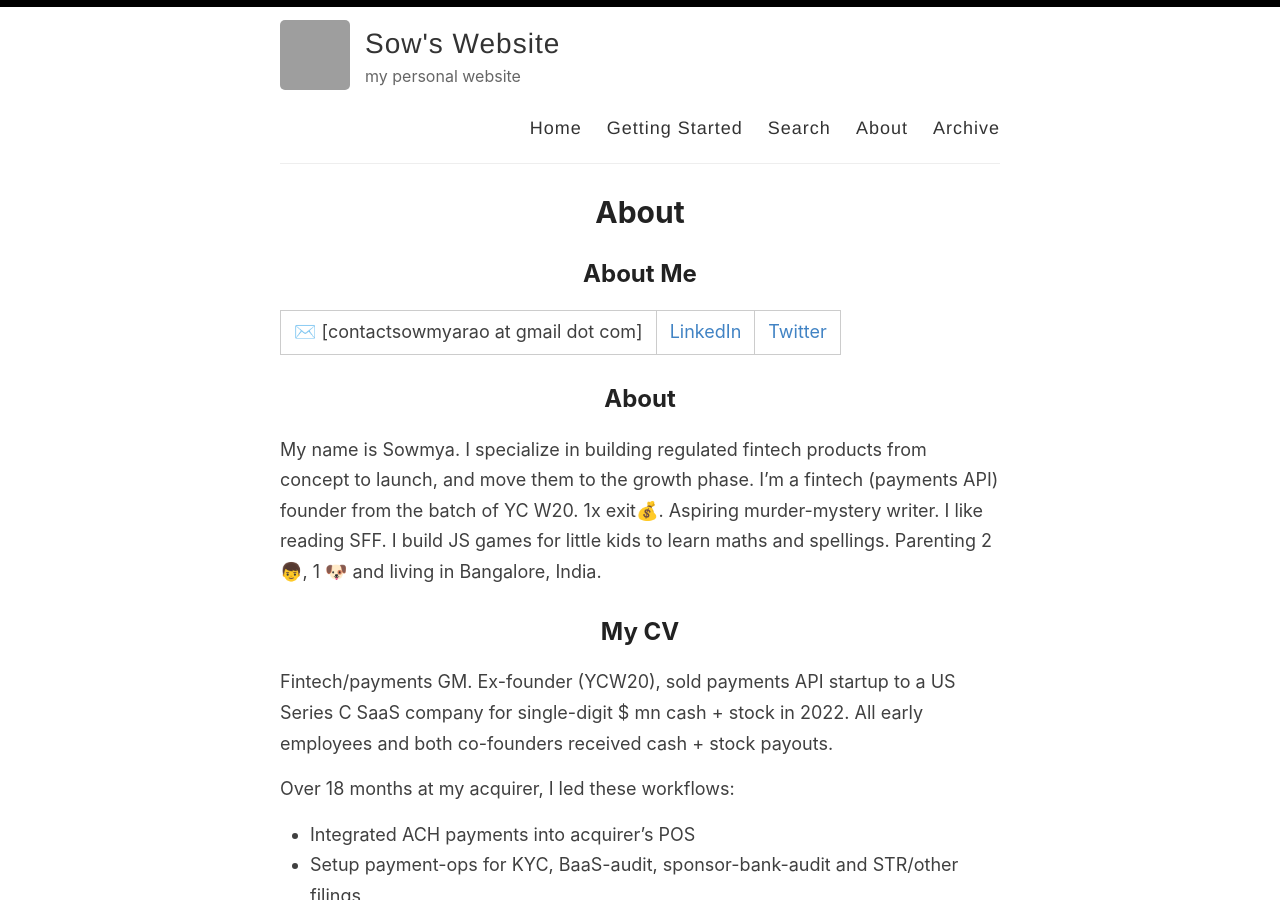
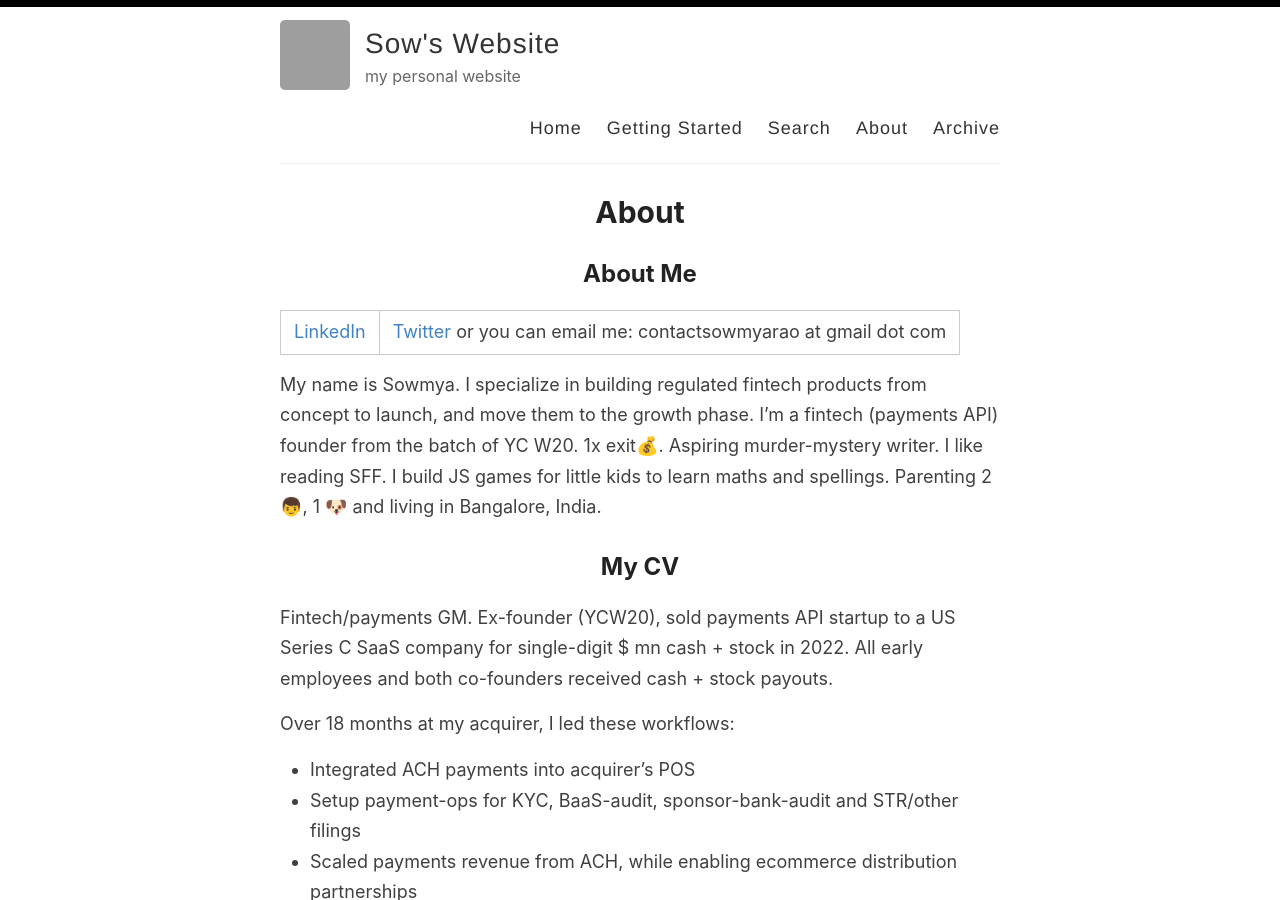
Before and after one commit to sow451/blog, a Jekyll site: the page built from _pages/about.md, in a window 1280 px wide and 900 px high. Built offline with Jekyll 4.4.1, drawn with Linux system fonts in a browser that asks for light colours; some of the changed text lies outside the part shown; grey boxes are pictures that could not be loaded.

Commit message:
Update about.md

```diff
--- a/_pages/about.md
+++ b/_pages/about.md
@@ -6,9 +6,7 @@
 
 ## About Me
 
-✉️ [contactsowmyarao at gmail dot com] | [LinkedIn](https://www.linkedin.com/in/legaljargon/) | [Twitter](https://twitter.com/sowmyarao_)
-
-## **About**
+ [LinkedIn](https://www.linkedin.com/in/legaljargon/) | [Twitter](https://twitter.com/sowmyarao_) or you can email me: contactsowmyarao at gmail dot com |
 
 My name is Sowmya. I specialize in building regulated fintech products from concept to launch, and move them to the growth phase. I'm a fintech (payments API) founder from the batch of YC W20. 1x exit💰. Aspiring murder-mystery writer. I like reading SFF. I build JS games for little kids to learn maths and spellings. Parenting 2 👦, 1 🐶 and living in Bangalore, India.
 
@@ -80,7 +78,5 @@
 August 2009 – August 2012
 
 - Worked on the securitizations and Project Finance teams.
+
 ---
-
-
-Learn more about it [here](https://github.com/amitmerchant1990/reverie) on how to get started.
```
